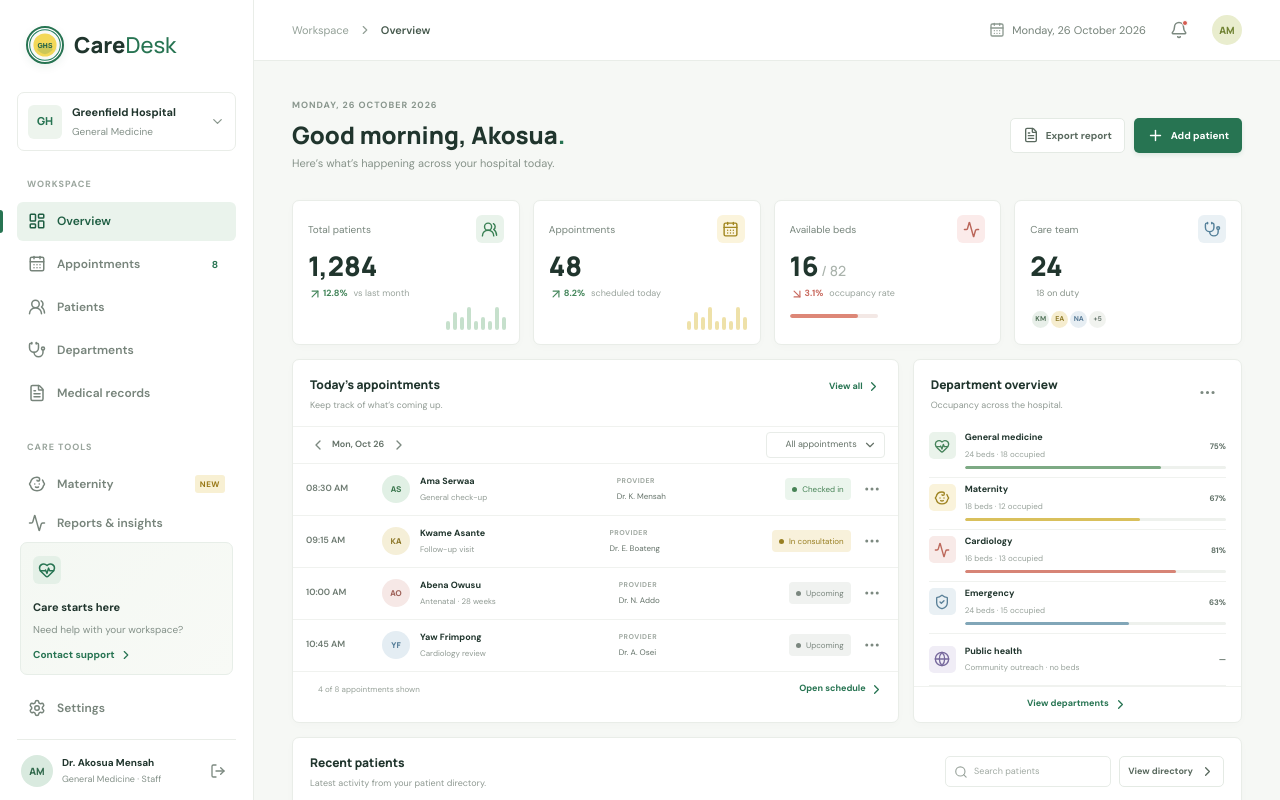
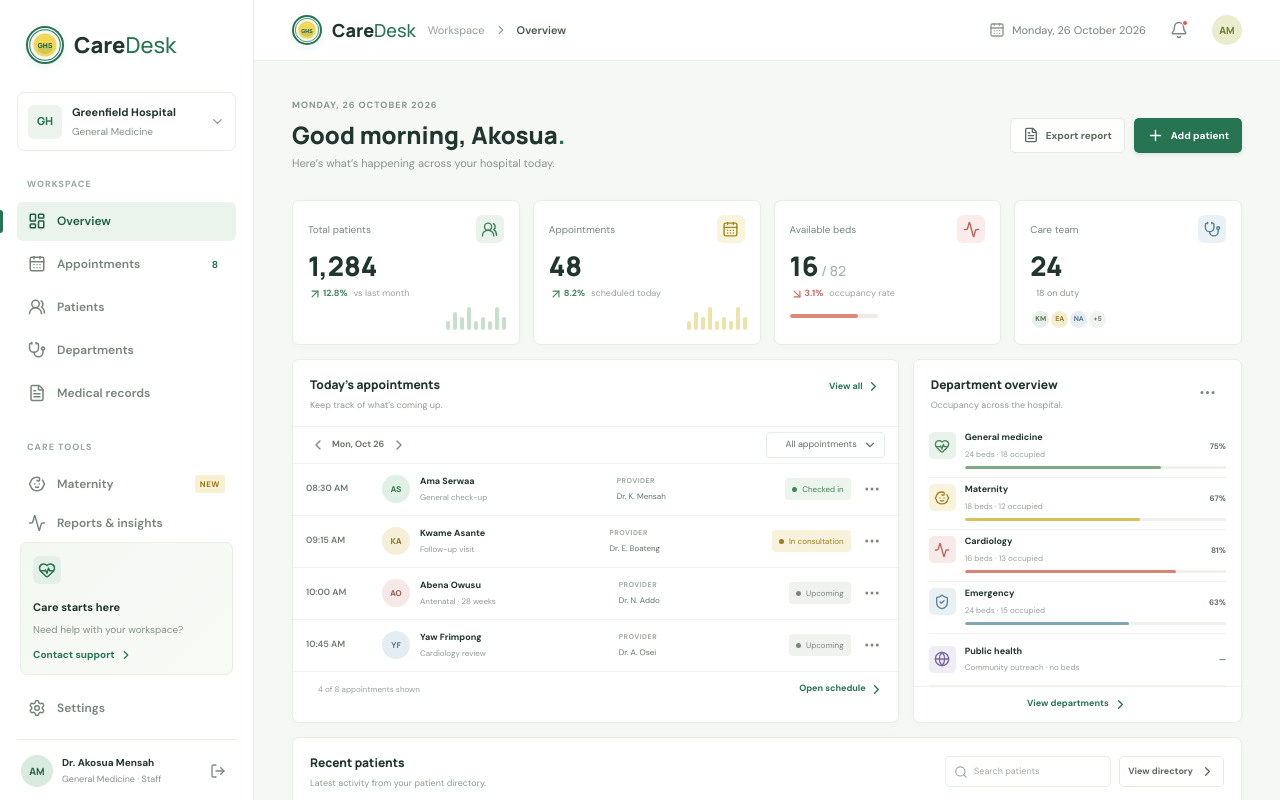
Before and after one commit to GlobalWave-Technologies/caredesk, a React (Vite) app: page / in a window 1280 px wide. Both pictures are taken after typing "Sample123" into the empty fields and a click on the button "Sign in". Shown: the top 800 px of the page. Built offline with nearby package versions, Linux system fonts and the light colour scheme.

Commit message:
Show logo in visible header

```diff
--- a/src/App.css
+++ b/src/App.css
@@ -44,8 +44,11 @@ html, body, #root { margin: 0; width: 100%; max-width: 100%; overflow-x: hidden;
 .icon-button:hover, .icon-button.selected { background: #f0f4f0; color: var(--green); }
 .profile-menu { width: 28px; height: 28px; }
 .main-area { width: calc(100% - 254px); min-width: 0; min-height: 100vh; margin-left: 254px; }
-.topbar { position: sticky; z-index: 4; top: 0; display: flex; height: 61px; align-items: center; justify-content: space-between; padding: 0 38px; border-bottom: 1px solid var(--line); background: rgba(255,255,255,.94); backdrop-filter: blur(12px); }
-.breadcrumb { display: flex; align-items: center; gap: 9px; color: #93a097; font-size: 11px; }
+.topbar { position: sticky; z-index: 4; top: 0; display: flex; height: 61px; align-items: center; justify-content: space-between; gap: 12px; padding: 0 38px; border-bottom: 1px solid var(--line); background: rgba(255,255,255,.94); backdrop-filter: blur(12px); }
+.topbar-brand { display: flex; align-items: center; }
+.topbar .brand { font-size: 18px; }
+.topbar .brand-mark { width: 30px; height: 30px; }
+.breadcrumb { display: flex; flex: 1; align-items: center; gap: 9px; color: #93a097; font-size: 11px; }
 .breadcrumb b { color: #45584c; font-weight: 600; }
 .topbar-actions { display: flex; align-items: center; gap: 17px; }
 .today-label { display: flex; align-items: center; gap: 7px; color: #758279; font-size: 11px; }
--- a/src/App.jsx
+++ b/src/App.jsx
@@ -774,6 +774,7 @@ function App() {
       <main className="main-area">
         <header className="topbar">
           <button className="mobile-menu icon-button" aria-label={mobileNavOpen ? 'Close menu' : 'Open menu'} aria-expanded={mobileNavOpen} aria-controls="workspace-sidebar" onClick={() => setMobileNavOpen((isOpen) => !isOpen)}><Menu size={20} /></button>
+          <div className="topbar-brand"><Brand compact /></div>
           <div className="breadcrumb">Workspace <ChevronRight size={14} /> <b>{activePage}</b></div>
           <div className="topbar-actions"><span className="today-label"><CalendarDays size={16} /> Monday, 26 October 2026</span><button className={`icon-button notification-button ${showNotifications ? 'selected' : ''}`} title="Notifications" aria-label="Notifications" onClick={() => setShowNotifications(!showNotifications)}><Bell size={18} /><i /></button><span className="avatar top-avatar">AM</span></div>
           {showNotifications && <div className="notification-popover"><b>Notifications</b><p><span className="notification-dot" /> 3 patients are waiting for check-in</p><p><span className="notification-dot yellow" /> Maternity round begins at 11:00 AM</p><button onClick={() => setShowNotifications(false)}>Mark all as read</button></div>}
```
